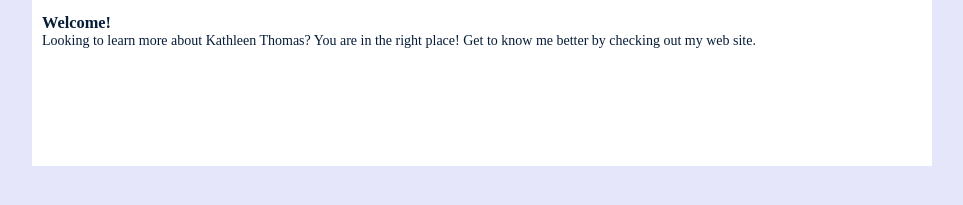
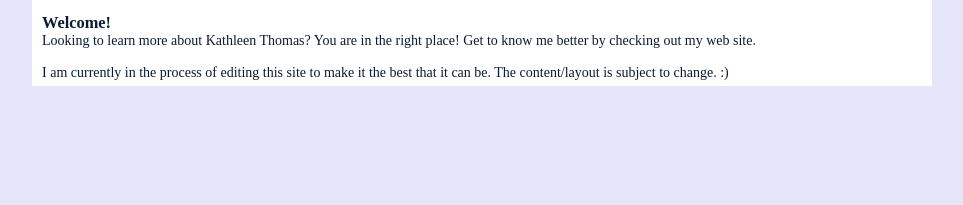
Before and after one commit to kthomas15/kthomas15.github.io, a plain HTML site: page index.html in a window 1280 px wide. Shown: the part 379-584 px from the top of the page, without its empty margins (158-1121 px from the left). Drawn offline with Linux system fonts and the light colour scheme.

Commit message:
first commit

```diff
--- a/index.html
+++ b/index.html
@@ -29,12 +29,8 @@
        	  <h3>Welcome!</h3>
         	<p>Looking to learn more about Kathleen Thomas? You are in the right place! Get to know me better by checking out my web site.</p>
 <br>
-            <br>
-            <br>
-            <br>
-            <br>
-            <br>
-            <br>
+<p> I am currently in the process of editing this site to make it the best that it can be. The content/layout is subject to change. :) </p>
+
         	</div>
       </div>
    </div>
```
